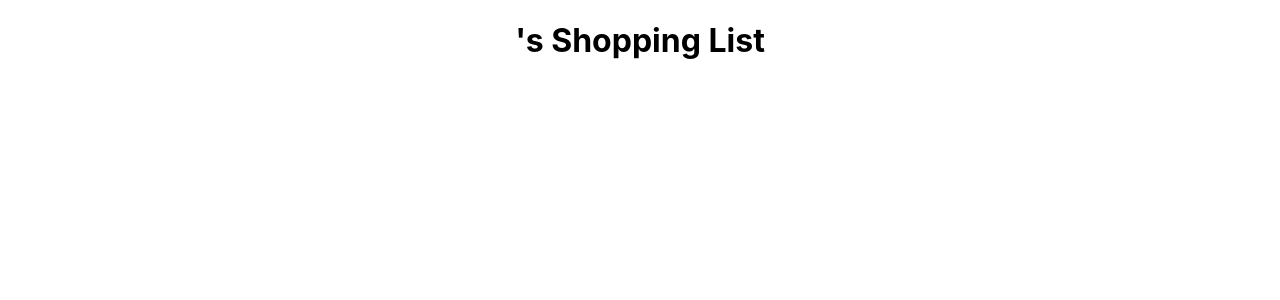
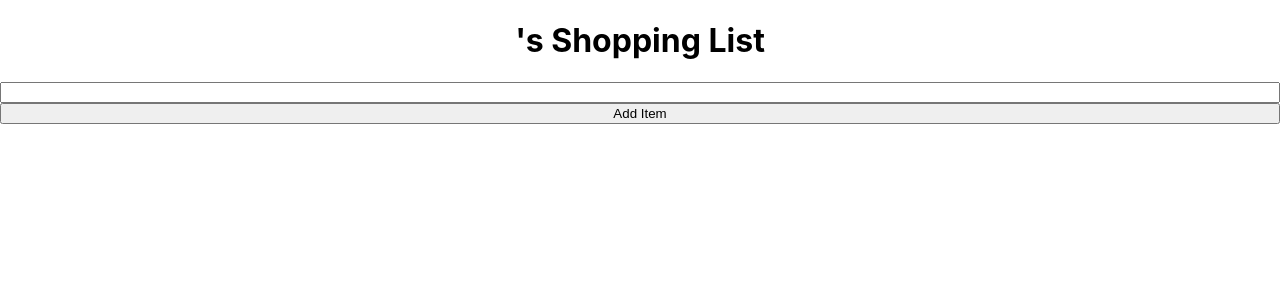
Before and after one commit to cladams0203/ts-shopping-list, a React (Create React App) app: page /list in a window 1280 px wide. Shown: the top 300 px of the page. Built offline with nearby package versions, Linux system fonts and the light colour scheme.

Commit message:
finished initail add form

```diff
--- a/src/components/AddItemForm.tsx
+++ b/src/components/AddItemForm.tsx
@@ -1,9 +1,32 @@
-import React from "react";
+import React, { useState, Dispatch } from "react";
+import { useDispatch } from "react-redux";
+import { Actions, ListItem } from "../utils/types";
+import { ADD_ITEM } from "../reducers/listReducer";
+
+type FormValue = string;
 
 export const AddItemForm: React.FC = () => {
+  const [form, setForm] = useState<FormValue>("");
+  const dispatch = useDispatch<Dispatch<Actions>>();
+
+  const handleChange = (e: React.ChangeEvent<HTMLInputElement>) => {
+    setForm(e.target.value);
+  };
+
+  const handleSubmit = (e: React.FormEvent<HTMLFormElement>) => {
+    e.preventDefault();
+    const newItem: ListItem = {
+      name: form,
+      id: Date.now(),
+      purchased: false,
+    };
+    dispatch({ type: ADD_ITEM, payload: newItem });
+  };
+
   return (
-    <>
-      <div></div>
-    </>
+    <form onSubmit={handleSubmit}>
+      <input value={form} onChange={handleChange} />
+      <button type="submit">Add Item</button>
+    </form>
   );
 };
--- a/src/components/ListContainer.tsx
+++ b/src/components/ListContainer.tsx
@@ -2,6 +2,7 @@ import React from "react";
 import { useSelector } from "react-redux";
 import { AppState, ListItem } from "../utils/types";
 import { ShoppingListItem } from "./ShoppingListItem";
+import { AddItemForm } from "./AddItemForm";
 
 export const ListContainer: React.FC = () => {
   const { user } = useSelector((state: AppState) => state.user);
@@ -12,6 +13,7 @@ export const ListContainer: React.FC = () => {
     <>
       <div>
         <h1>{user.username}'s Shopping List</h1>
+        <AddItemForm />
         {list.map((item: ListItem) => {
           return <ShoppingListItem item={item} key={item.id} />;
         })}
```
